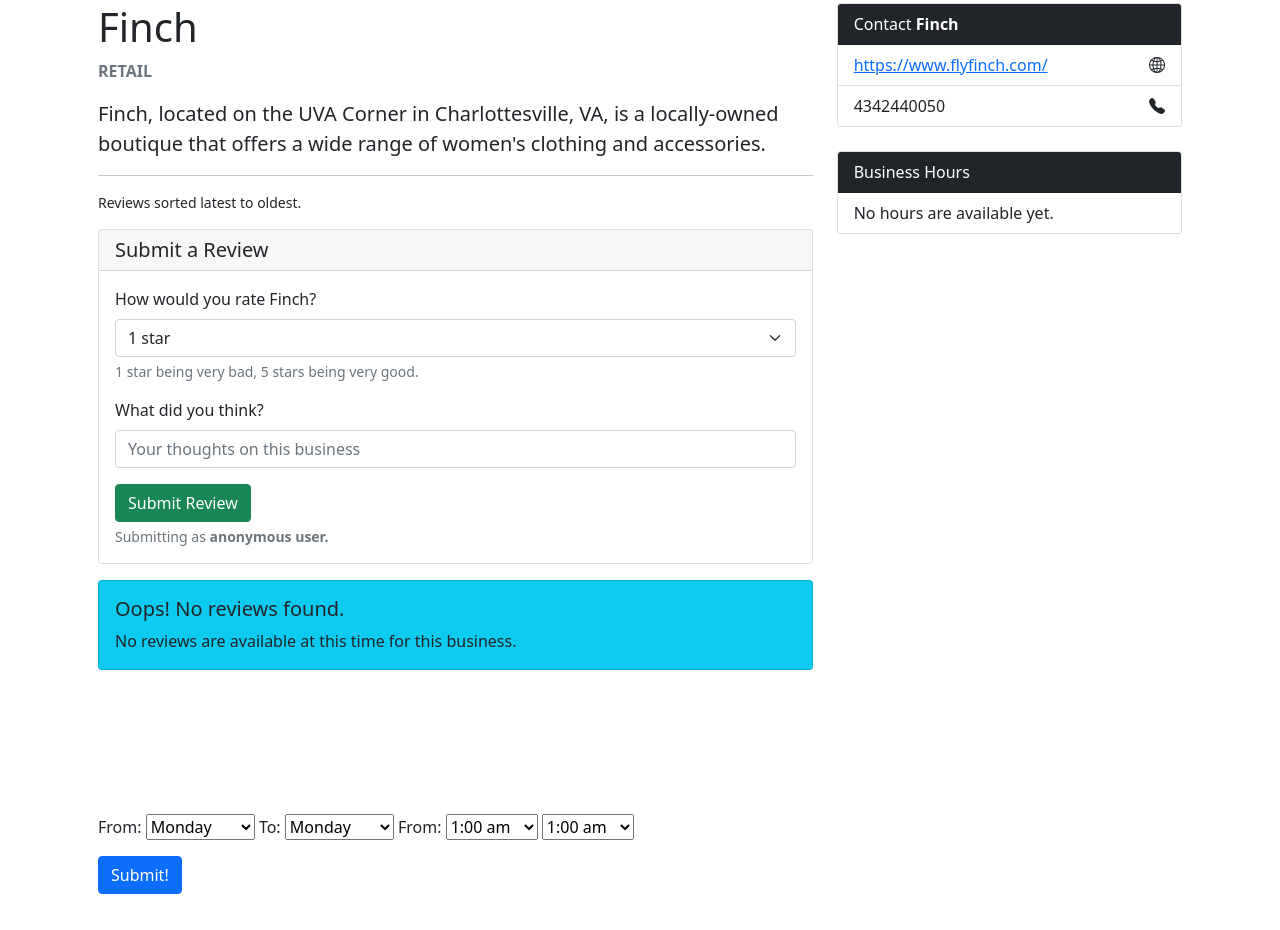
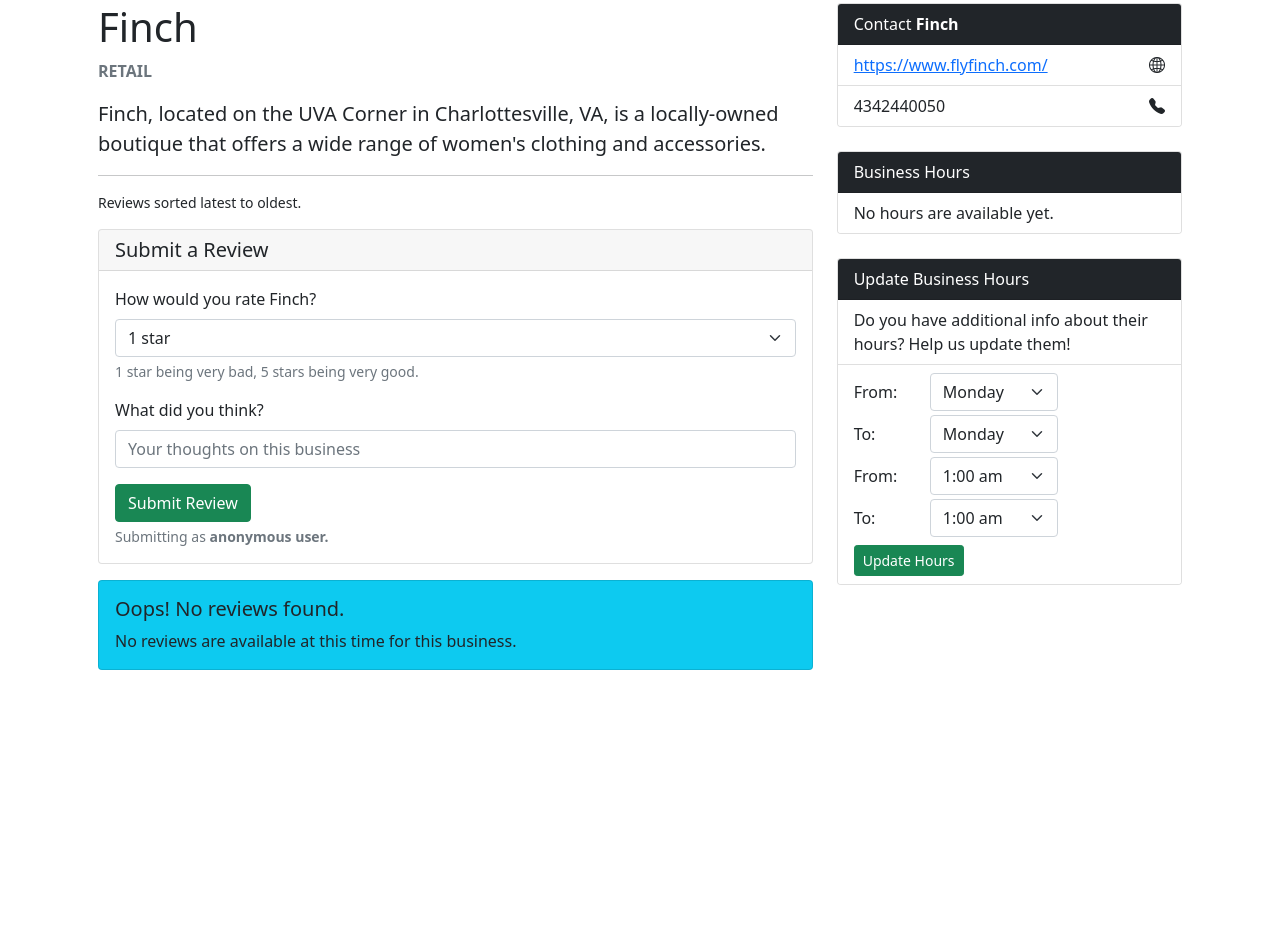
Before and after one commit to AndrewNguyen1/open-now, a Django app: a page that uses open_now/templates/open_now/business_specs.html in a window 1280 px wide. Shown: the part 141-1071 px from the top of the page. After the commit the page ends 811 px from the top, so only its background shows below. Run offline with Django 3.2, Linux system fonts and the light colour scheme; data comes from the database, SQL or seed files in the repository; data that the repository does not hold is empty; some libraries are stand-ins or nearby versions.

Commit message:
added update hours form to business_specs.html redesign

```diff
--- a/open_now/templates/open_now/business_specs.html
+++ b/open_now/templates/open_now/business_specs.html
@@ -137,7 +137,7 @@
                 </ul>
             </div>
 
-            <div class="card">
+            <div class="card mb-4">
                 <div class="card-header bg-dark text-white">
                     Business Hours
                 </div>
@@ -149,6 +149,115 @@
                         {% else %}
                         No hours are available yet.
                         {%endif%}
+                    </li>
+                </ul>
+            </div>
+
+            <div class="card mb-4">
+                <div class="card-header bg-dark text-white">
+                    Update Business Hours
+                </div>
+                <ul class="list-group list-group-flush">
+                    <li class="list-group-item d-flex justify-content-between align-items-center">
+                        Do you have additional info about their hours? Help us update them!
+                    </li>
+                    <li class="list-group-item d-flex justify-content-between align-items-center" style="word-break: break-all">
+                        <form action="/open_now/update-hours/" method="POST">
+                            {% csrf_token %}
+                            <input type="hidden" class="form-control" id="store" name="store" value={{business.business_name}}>
+                            <div class="row mb-1">
+                                <label for="weekday_from" class="col-sm-4 col-form-label">From:</label>
+                                <div class="col-sm-8">
+                                    <select class="form-select" id="weekday_from" name="weekday_from">
+                                        <option value=1>Monday</option>
+                                        <option value=2>Tuesday</option>
+                                        <option value=3>Wednesday</option>
+                                        <option value=4>Thursday</option>
+                                        <option value=5>Friday</option>
+                                        <option value=6>Saturday</option>
+                                        <option value=7>Sunday</option>
+                                    </select>
+                                </div>
+                            </div>
+                            <div class="row mb-1">
+                                <label for="weekday_to" class="col-sm-4 col-form-label">To:</label>
+                                <div class="col-sm-8">
+                                    <select class="form-select" id="weekday_to" name="weekday_to">
+                                        <option value=1>Monday</option>
+                                        <option value=2>Tuesday</option>
+                                        <option value=3>Wednesday</option>
+                                        <option value=4>Thursday</option>
+                                        <option value=5>Friday</option>
+                                        <option value=6>Saturday</option>
+                                        <option value=7>Sunday</option>
+                                    </select>
+                                </div>
+                            </div>
+                            <div class="row mb-1">
+                                <label for="from_hour" class="col-sm-4 col-form-label">From:</label>
+                                <div class="col-sm-8">
+                                    <select class="form-select" id="from_hour" name="from_hour">
+                                        <option value=1>1:00 am</option>
+                                        <option value=2>2:00 am</option>
+                                        <option value=3>3:00 am</option>
+                                        <option value=4>4:00 am</option>
+                                        <option value=5>5:00 am</option>
+                                        <option value=6>6:00 am</option>
+                                        <option value=7>7:00 am</option>
+                                        <option value=8>8:00 am</option>
+                                        <option value=9>9:00 am</option>
+                                        <option value=10>10:00 am</option>
+                                        <option value=11>11:00 am</option>
+                                        <option value=12>12:00 pm</option>
+                                        <option value=13>1:00 pm</option>
+                                        <option value=14>2:00 pm</option>
+                                        <option value=15>3:00 pm</option>
+                                        <option value=16>4:00 pm</option>
+                                        <option value=17>5:00 pm</option>
+                                        <option value=18>6:00 pm</option>
+                                        <option value=19>7:00 pm</option>
+                                        <option value=20>8:00 pm</option>
+                                        <option value=21>9:00 pm</option>
+                                        <option value=22>10:00 pm</option>
+                                        <option value=23>11:00 pm</option>
+                                        <option value=24>12:00 am</option>
+                                    </select>
+                                </div>
+                            </div>
+                            <div class="row mb-2">
+                                    <label for="to_hour" class="col-sm-4 col-form-label">To:</label>
+                                    <div class="col-sm-8">
+                                        <select class="form-select" id="to_hour" name="to_hour">
+                                            <option value=1>1:00 am</option>
+                                            <option value=2>2:00 am</option>
+                                            <option value=3>3:00 am</option>
+                                            <option value=4>4:00 am</option>
+                                            <option value=5>5:00 am</option>
+                                            <option value=6>6:00 am</option>
+                                            <option value=7>7:00 am</option>
+                                            <option value=8>8:00 am</option>
+                                            <option value=9>9:00 am</option>
+                                            <option value=10>10:00 am</option>
+                                            <option value=11>11:00 am</option>
+                                            <option value=12>12:00 pm</option>
+                                            <option value=13>1:00 pm</option>
+                                            <option value=14>2:00 pm</option>
+                                            <option value=15>3:00 pm</option>
+                                            <option value=16>4:00 pm</option>
+                                            <option value=17>5:00 pm</option>
+                                            <option value=18>6:00 pm</option>
+                                            <option value=19>7:00 pm</option>
+                                            <option value=20>8:00 pm</option>
+                                            <option value=21>9:00 pm</option>
+                                            <option value=22>10:00 pm</option>
+                                            <option value=23>11:00 pm</option>
+                                            <option value=24>12:00 am</option>
+                                        </select>
+                                    </div>
+
+                            </div>
+                            <button type="submit" class="btn btn-success btn-sm" value="submit">Update Hours</button>
+                        </form>
                     </li>
                 </ul>
             </div>
@@ -175,103 +284,7 @@
 {% endblock upper-body %}
 
 {% block body %}
-<form action="/open_now/update-hours/" method="POST">
-    {% csrf_token %}
-    <div class="form-group-row">
-        <input type="hidden" class="form-control" id="store" name="store" value={{business.business_name}}><br>
-        <label for="weekday_from">From: </label>
 
-        <select id="weekday_from" name="weekday_from">
-            <option value=1>Monday</option>
-            <option value=2>Tuesday</option>
-            <option value=3>Wednesday</option>
-            <option value=4>Thursday</option>
-            <option value=5>Friday</option>
-            <option value=6>Saturday</option>
-            <option value=7>Sunday</option>
-        </select>
-
-        <label for="weekday_to">To: </label>
-
-        <select id="weekday_to" name="weekday_to">
-            <option value=1>Monday</option>
-            <option value=2>Tuesday</option>
-            <option value=3>Wednesday</option>
-            <option value=4>Thursday</option>
-            <option value=5>Friday</option>
-            <option value=6>Saturday</option>
-            <option value=7>Sunday</option>
-
-        </select>
-
-        <label for="weekday_to">From: </label>
-
-        <select id="from_hour" name="from_hour">
-            <option value=1>1:00 am</option>
-            <option value=2>2:00 am</option>
-            <option value=3>3:00 am</option>
-            <option value=4>4:00 am</option>
-            <option value=5>5:00 am</option>
-            <option value=6>6:00 am</option>
-            <option value=7>7:00 am</option>
-            <option value=8>8:00 am</option>
-            <option value=9>9:00 am</option>
-            <option value=10>10:00 am</option>
-            <option value=11>11:00 am</option>
-            <option value=12>12:00 pm</option>
-            <option value=13>1:00 pm</option>
-            <option value=14>2:00 pm</option>
-            <option value=15>3:00 pm</option>
-            <option value=16>4:00 pm</option>
-            <option value=17>5:00 pm</option>
-            <option value=18>6:00 pm</option>
-            <option value=19>7:00 pm</option>
-            <option value=20>8:00 pm</option>
-            <option value=21>9:00 pm</option>
-            <option value=22>10:00 pm</option>
-            <option value=23>11:00 pm</option>
-            <option value=24>12:00 am</option>
-
-
-
-        </select>
-
-        <select id="to_hour" name="to_hour">
-            <option value=1>1:00 am</option>
-            <option value=2>2:00 am</option>
-            <option value=3>3:00 am</option>
-            <option value=4>4:00 am</option>
-            <option value=5>5:00 am</option>
-            <option value=6>6:00 am</option>
-            <option value=7>7:00 am</option>
-            <option value=8>8:00 am</option>
-            <option value=9>9:00 am</option>
-            <option value=10>10:00 am</option>
-            <option value=11>11:00 am</option>
-            <option value=12>12:00 pm</option>
-            <option value=13>1:00 pm</option>
-            <option value=14>2:00 pm</option>
-            <option value=15>3:00 pm</option>
-            <option value=16>4:00 pm</option>
-            <option value=17>5:00 pm</option>
-            <option value=18>6:00 pm</option>
-            <option value=19>7:00 pm</option>
-            <option value=20>8:00 pm</option>
-            <option value=21>9:00 pm</option>
-            <option value=22>10:00 pm</option>
-            <option value=23>11:00 pm</option>
-            <option value=24>12:00 am</option>
-
-
-
-        </select>
-        <p></p>
-        <button type="submit" class="btn btn-primary" value="submit">Submit!</button>
-    </div>
-
-
-
-</form>
 {{block.super}}
 {% endblock body %}
 
```
